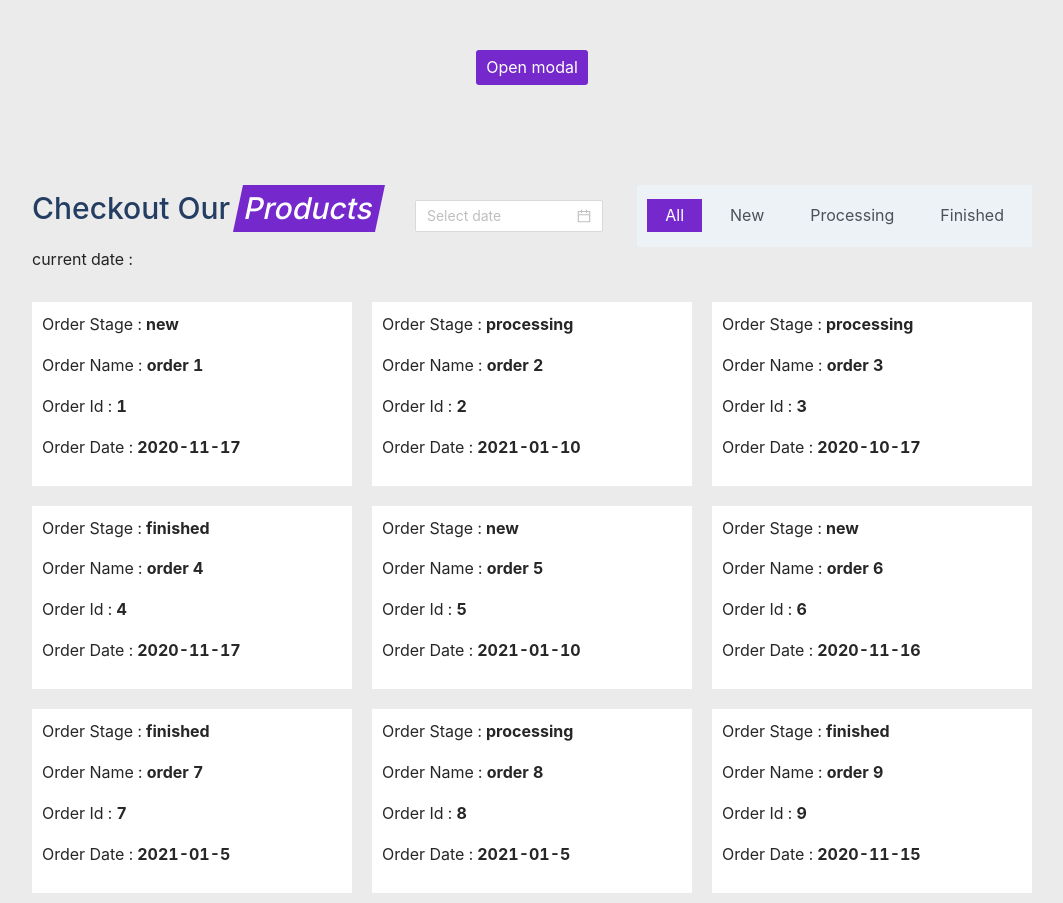
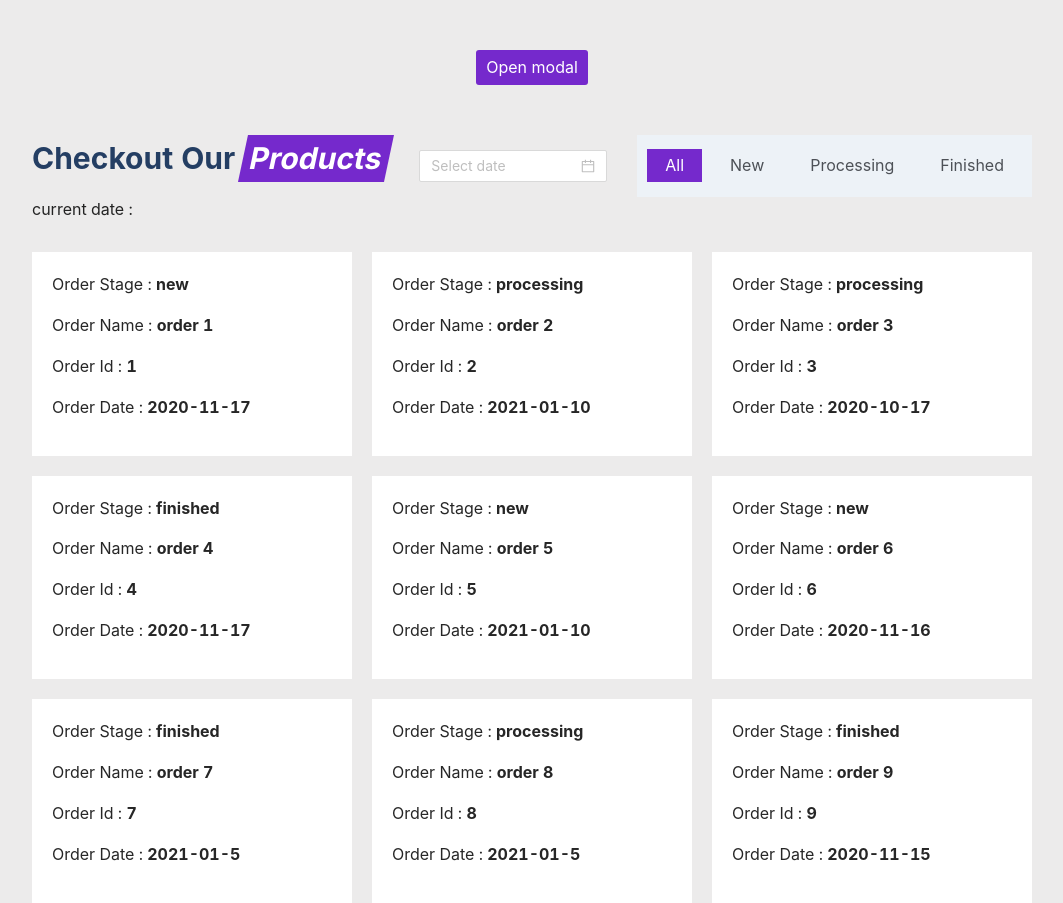
Before and after one commit to NithishKumar-13/react-challenge, a React (Create React App) app: page / in a window 1280 px wide. Shown: the whole page, without its empty margins (108-1171 px from the left). Built offline with nearby package versions, Linux system fonts and the light colour scheme.

Commit message:
update styling

```diff
--- a/src/components/Products/Products.scss
+++ b/src/components/Products/Products.scss
@@ -1,7 +1,7 @@
 .products {
     max-width: 100rem;
     width: 90%;
-    margin: 10rem auto 0;
+    margin: auto;
 
     &__header {
         display: flex;
@@ -21,6 +21,7 @@
 
     &__heading {
         font-size: 3rem;
+        font-weight: 700;
 
         &--primary {
           color: #243E63;
@@ -64,7 +65,7 @@
 
     .item {
         background: #fff;
-        padding: 1rem;
+        padding: 2rem;
 
         &__value {
             font-weight: 700;
```
